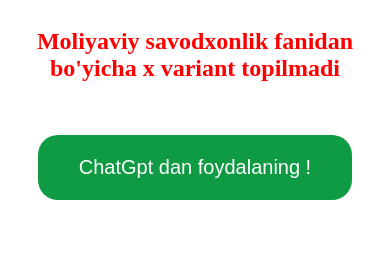
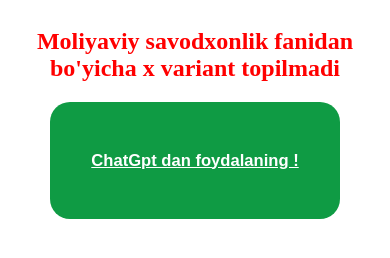
Before and after one commit to sardorbek07/xx, a plain HTML site: page index.html in a window 390 px wide. Drawn offline with Linux system fonts and the light colour scheme.

Commit message:
Update index.html

```diff
--- a/index.html
+++ b/index.html
@@ -10,7 +10,7 @@
         color: red;
         text-align: center;
     }
-    h5 {
+    a {
     font-size: 23px;
     padding: 21px 60px;
     background: #0f9b44;
@@ -28,7 +28,7 @@ body {
     flex-direction: column;
 }
 @media(max-width:480px){
-    h5 {
+    a {
     font-size: 20px;
     padding: 21px 41px;
     background: #0f9b44;
@@ -42,6 +42,6 @@ body {
 </style>
 <body>
     <h2>Moliyaviy savodxonlik fanidan bo'yicha x variant topilmadi </h2>
-    <h5>ChatGpt dan foydalaning !</h5>
+     <a href="https://chatgpt.com/"><h5>ChatGpt dan foydalaning !</h5></a>
 </body>
 </html>
```
